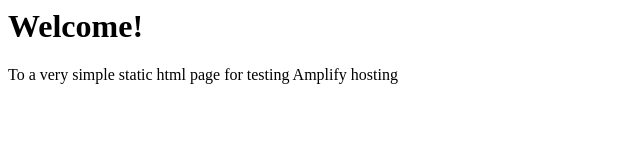
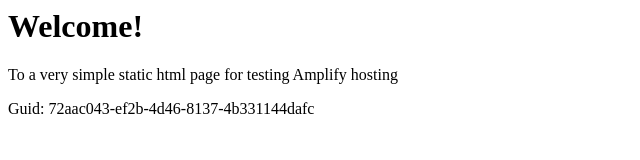
Before and after one commit to aws-aemilia-bom/Github-PR-Commit-Integration-Test-DoNotTouch-GithubWebhookPreviewCanaryTest-v1-prod-ap-south-1, a website: page src/index.html in a window 1280 px wide. Shown: the whole page, without its empty margins (0-640 px from the left). Drawn offline with Linux system fonts and the light colour scheme.

Commit message:
commit from integ tests

```diff
--- a/src/index.html
+++ b/src/index.html
@@ -1,3 +1,5 @@
+
+
 <html lang="en">
 
 <head>
@@ -10,6 +12,6 @@
 <body>
     <h1>Welcome!</h1>
     <p>To a very simple static html page for testing Amplify hosting</p>
-</body>
+    <p>Guid: 72aac043-ef2b-4d46-8137-4b331144dafc</p></body>
 
 </html>
```
